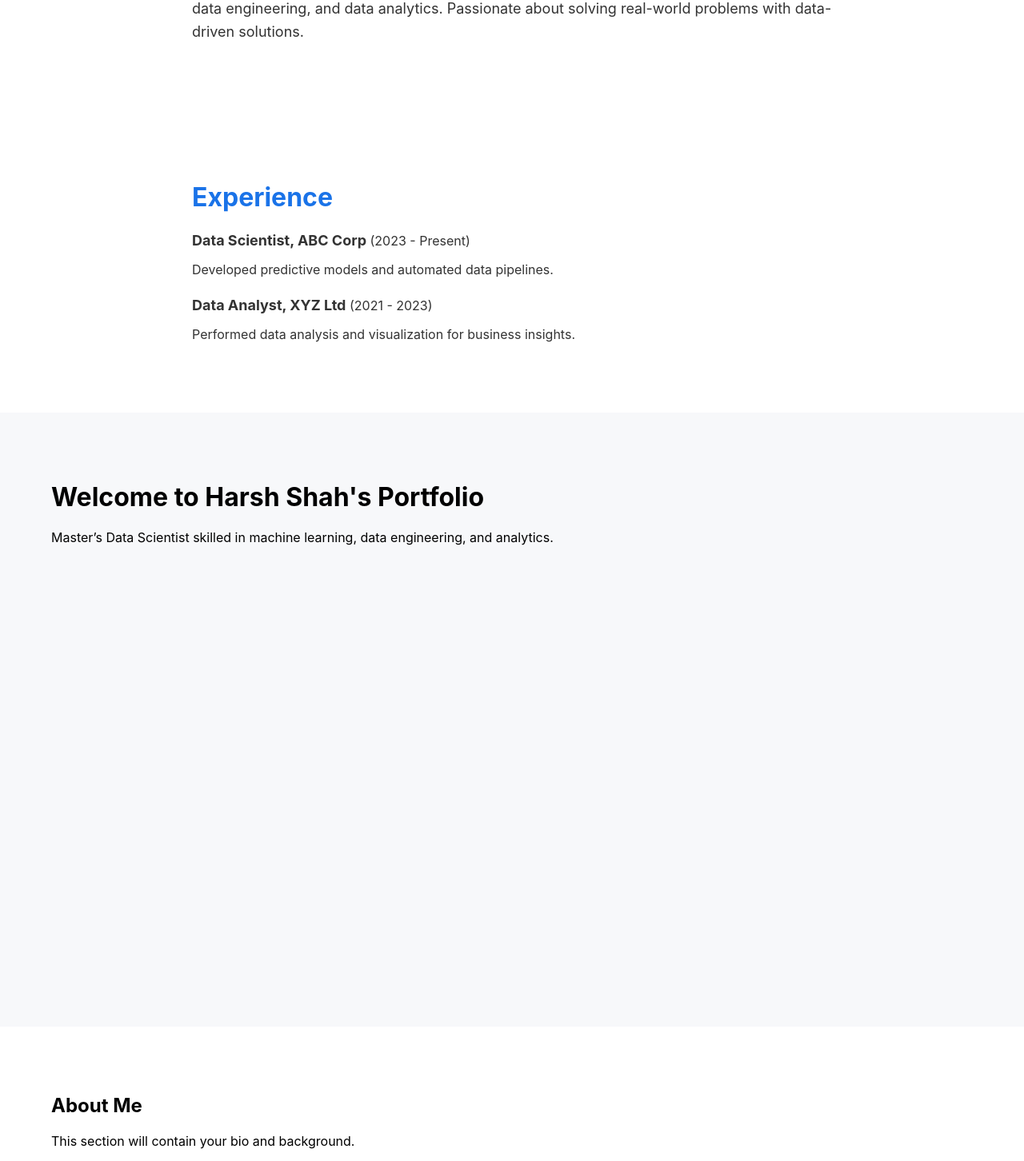
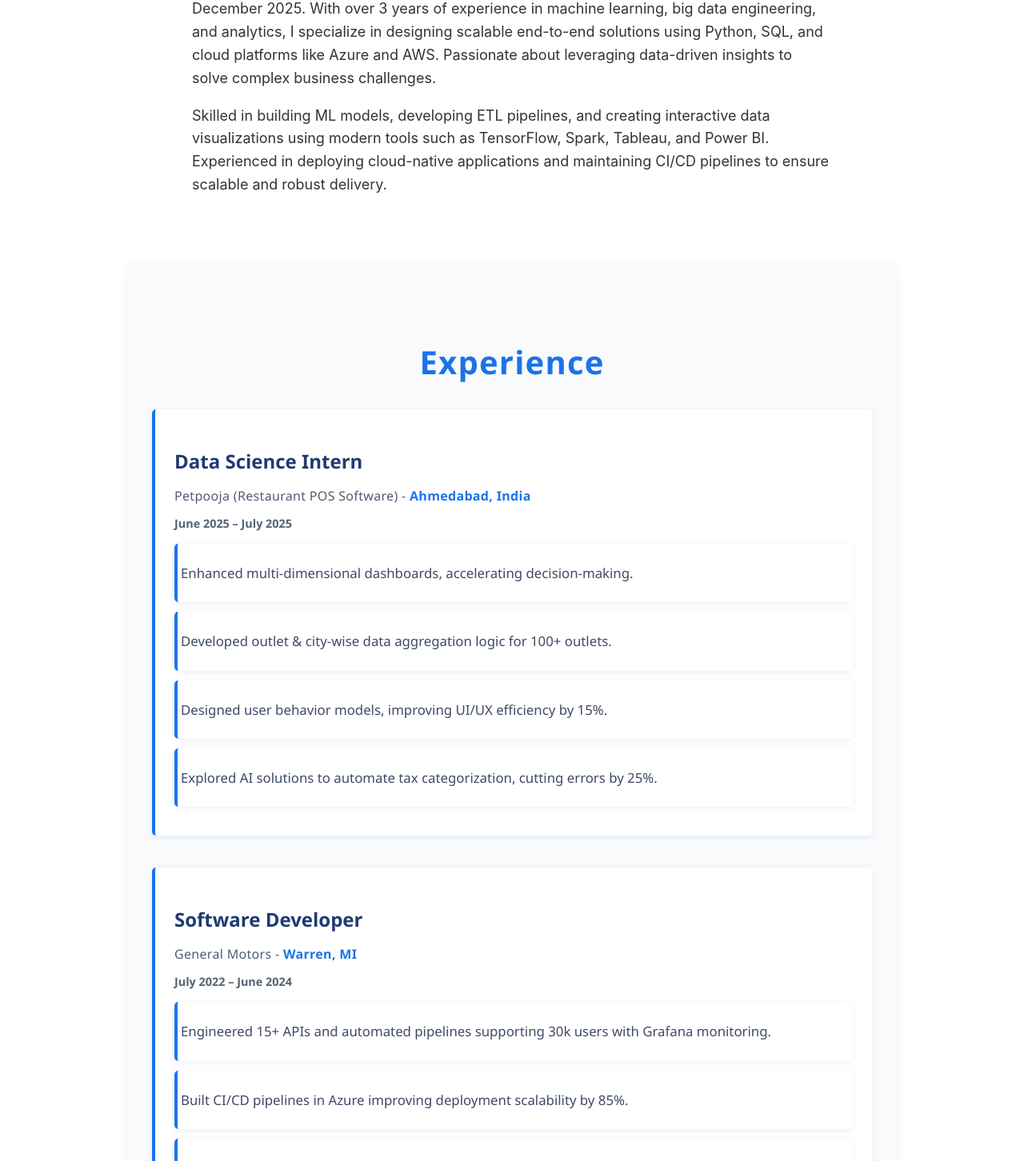
Before and after one commit to Harshgitbu/Harsh_Portfolio, a React (Create React App) app: page / in a window 1280 px wide. Shown: the part 880-2332 px from the top of the page at 80% size. Built offline with nearby package versions, Linux system fonts and the light colour scheme.

Commit message:
Adding sections - About, Exp, Projects, Skills

```diff
--- a/src/App.js
+++ b/src/App.js
@@ -3,6 +3,8 @@ import Navbar from './components/Navbar/Navbar';
 import Hero from './components/Hero/Hero';
 import About from './components/About/About';
 import Experience from './components/Experience/Experience';
+import Projects from './components/Projects/Projects';
+import Skills from './components/Skills/Skills';
 
 function App() {
   return (
@@ -11,22 +13,9 @@ function App() {
       <Hero />
       <About />
       <Experience />
-      <header id="hero" style={{height: '80vh', padding: '4rem', backgroundColor: '#f7f8fa'}}>
-        <h1>Welcome to Harsh Shah's Portfolio</h1>
-        <p>Master’s Data Scientist skilled in machine learning, data engineering, and analytics.</p>
-      </header>
-      <section id="about" style={{padding: '4rem'}}>
-        <h2>About Me</h2>
-        <p>This section will contain your bio and background.</p>
-      </section>
-      <section id="projects" style={{padding: '4rem'}}>
-        <h2>Projects</h2>
-        <p>Featured projects will be displayed here.</p>
-      </section>
-      <section id="contact" style={{padding: '4rem'}}>
-        <h2>Contact</h2>
-        <p>How to get in touch with me.</p>
-      </section>
+      <Projects />
+      <Skills />
+
       <footer style={{backgroundColor: '#1c2735', color: 'white', textAlign: 'center', padding: '1rem'}}>
         © 2025 Harsh Shah
       </footer>
--- a/src/components/About/About.jsx
+++ b/src/components/About/About.jsx
@@ -6,8 +6,13 @@ const About = () => {
     <section className="about" id="about">
       <h2>About Me</h2>
       <p>
-        I am Harsh Shah, a Master’s degree holder in Data Science with expertise in machine learning, data engineering, and data analytics.
-        Passionate about solving real-world problems with data-driven solutions.
+        I am Harsh Shah, a Master’s candidate in Data Science at Boston University, graduating December 2025.
+        With over 3 years of experience in machine learning, big data engineering, and analytics, I specialize in designing scalable end-to-end solutions using Python, SQL, and cloud platforms like Azure and AWS.
+        Passionate about leveraging data-driven insights to solve complex business challenges.
+      </p>
+      <p>
+        Skilled in building ML models, developing ETL pipelines, and creating interactive data visualizations using modern tools such as TensorFlow, Spark, Tableau, and Power BI.
+        Experienced in deploying cloud-native applications and maintaining CI/CD pipelines to ensure scalable and robust delivery.
       </p>
     </section>
   );
--- a/src/components/Experience/Experience.css
+++ b/src/components/Experience/Experience.css
@@ -1,25 +1,79 @@
 .experience {
     padding: 4rem 2rem;
-    max-width: 800px;
+    max-width: 900px;
     margin: 0 auto;
-    color: #333;
+    color: #2e3c5d;
+    font-family: 'Segoe UI', Tahoma, Geneva, Verdana, sans-serif;
+    background: #f9fafb;
+    border-radius: 8px;
+    box-shadow: 0 4px 12px rgba(0,0,0,0.05);
   }
 
   .experience h2 {
-    font-size: 2rem;
-    margin-bottom: 1.5rem;
+    font-size: 2.5rem;
+    margin-bottom: 2rem;
     color: #1a73e8;
+    font-weight: 700;
+    text-align: center;
+    letter-spacing: 1.2px;
   }
 
   .experience ul {
     list-style: none;
-    padding: 0;
+    padding-left: 0;
   }
 
   .experience li {
-    margin-bottom: 1.5rem;
+    margin-bottom: 2.5rem;
+    padding-left: 1rem;
+    border-left: 4px solid #1a73e8;
+    background: white;
+    border-radius: 5px;
+    box-shadow: 0 2px 8px rgba(26, 115, 232, 0.1);
+    padding: 1.5rem;
+    transition: transform 0.3s ease;
   }
 
-  .experience strong {
-    font-size: 1.125rem;
+  .experience li:hover {
+    transform: translateY(-5px);
+    box-shadow: 0 6px 20px rgba(26, 115, 232, 0.15);
   }
+
+  .experience h3 {
+    font-size: 1.5rem;
+    margin-bottom: 0.5rem;
+    color: #203a73;
+    font-weight: 600;
+  }
+
+  .company-location {
+    font-style: normal;
+    color: #4f5d75;
+    margin-bottom: 0.15rem;
+    font-weight: 500;
+    letter-spacing: 0.02em;
+  }
+
+  .company-location span {
+    font-weight: 700;
+    color: #1a73e8;
+  }
+
+  .period {
+    font-weight: 600;
+    font-size: 0.9rem;
+    margin-bottom: 1rem;
+    color: #566270;
+  }
+
+  .details {
+    list-style: disc inside;
+    color: #3f4a66;
+    font-size: 1.05rem;
+    line-height: 1.5;
+  }
+
+  .details li {
+    margin-bottom: 0.75rem;
+    padding-left: 0.25rem;
+  }
--- a/src/components/Experience/Experience.jsx
+++ b/src/components/Experience/Experience.jsx
@@ -1,19 +1,72 @@
 import React from 'react';
 import './Experience.css';
+
+const experiences = [
+  {
+    role: 'Data Science Intern',
+    company: 'Petpooja (Restaurant POS Software)',
+    location: 'Ahmedabad, India',
+    period: 'June 2025 – July 2025',
+    details: [
+      'Enhanced multi-dimensional dashboards, accelerating decision-making.',
+      'Developed outlet & city-wise data aggregation logic for 100+ outlets.',
+      'Designed user behavior models, improving UI/UX efficiency by 15%.',
+      'Explored AI solutions to automate tax categorization, cutting errors by 25%.',
+    ],
+  },
+  {
+    role: 'Software Developer',
+    company: 'General Motors',
+    location: 'Warren, MI',
+    period: 'July 2022 – June 2024',
+    details: [
+      'Engineered 15+ APIs and automated pipelines supporting 30k users with Grafana monitoring.',
+      'Built CI/CD pipelines in Azure improving deployment scalability by 85%.',
+      'Applied cloud-native development and distributed processing for reliability.',
+      'Implemented role-based access controls and security validations.',
+      'Resolved daily software issues via Git workflows ensuring remote vehicle control.',
+    ],
+  },
+  {
+    role: 'Senior Quality Assurance Specialist',
+    company: 'General Motors',
+    location: 'Warren, MI',
+    period: 'June 2021 – June 2022',
+    details: [
+      'Tested 400+ APIs using tools like Postman and ReadyAPI.',
+      'Created 100+ automated/manual test plans improving API reliability.',
+      'Mentored juniors, boosting team productivity by 25%.',
+    ],
+  },
+  {
+    role: 'Android Application Developer Intern',
+    company: 'Silicon IT Hub Pvt Ltd.',
+    location: 'Ahmedabad, India',
+    period: 'Sept 2020 – Jan 2021',
+    details: [
+      'Built Android app for truckers to locate nearby parking.',
+      'Tested and optimized Android applications enhancing user experience.',
+    ],
+  },
+];
 
 const Experience = () => {
   return (
     <section className="experience" id="experience">
       <h2>Experience</h2>
       <ul>
-        <li>
-          <strong>Data Scientist, ABC Corp</strong> (2023 - Present)
-          <p>Developed predictive models and automated data pipelines.</p>
-        </li>
-        <li>
-          <strong>Data Analyst, XYZ Ltd</strong> (2021 - 2023)
-          <p>Performed data analysis and visualization for business insights.</p>
-        </li>
+        {experiences.map(({ role, company, location, period, details }, index) => (
+          <li key={index}>
+            <h3>{role}</h3>
+            <p className="company-location">{company} - <span>{location}</span></p>
+            <p className="period">{period}</p>
+            <ul className="details">
+              {details.map((point, i) => (
+                <li key={i}>{point}</li>
+              ))}
+            </ul>
+          </li>
+        ))}
       </ul>
     </section>
   );
--- /dev/null
+++ b/src/components/Projects/Projects.css
@@ -0,0 +1,59 @@
+.projects {
+    padding: 4rem 2rem;
+    max-width: 1100px;
+    margin: 0 auto;
+    color: #2e3c5d;
+  }
+
+  .projects h2 {
+    font-size: 2.5rem;
+    margin-bottom: 2rem;
+    color: #1a73e8;
+    font-weight: 700;
+    text-align: center;
+  }
+
+  .projects-grid {
+    display: grid;
+    grid-template-columns: repeat(auto-fit,minmax(280px,1fr));
+    gap: 1.75rem;
+  }
+
+  .project-card {
+    background: white;
+    padding: 1.5rem;
+    box-shadow: 0 6px 20px rgba(26, 115, 232, 0.1);
+    border-radius: 8px;
+    transition: transform 0.3s ease;
+  }
+
+  .project-card:hover {
+    transform: translateY(-5px);
+    box-shadow: 0 9px 30px rgba(26, 115, 232, 0.15);
+  }
+
+  .project-card h3 {
+    margin-bottom: 0.5rem;
+    color: #203a73;
+    font-weight: 600;
+  }
+
+  .project-period {
+    font-size: 0.9rem;
+    font-weight: 600;
+    color: #566270;
+    margin-bottom: 1rem;
+  }
+
+  .project-link {
+    display: inline-block;
+    margin-top: 1rem;
+    color: #1a73e8;
+    font-weight: 600;
+    text-decoration: none;
+    transition: color 0.3s;
+  }
+
+  .project-link:hover {
+    color: #155ab6;
+  }
--- /dev/null
+++ b/src/components/Projects/Projects.jsx
@@ -0,0 +1,49 @@
+import React from 'react';
+import './Projects.css';
+
+const projects = [
+  {
+    title: 'Financial Analytics Web App',
+    period: 'Mar 2025 – May 2025',
+    description: 'Streamlit-based web app performing sentiment analysis on social media and financial news to assess stock trends.',
+    link: '#',
+  },
+  {
+    title: 'Predicting Respiratory Hospitalizations from Air Pollution',
+    period: 'Mar 2025 – May 2025',
+    description: 'Machine learning model on Azure ML Studio predicting hospitalization risks using real-time and historical air quality data.',
+    link: '#',
+  },
+  {
+    title: 'Cricket Analytics Web Platform',
+    period: 'Feb 2025 – Apr 2025',
+    description: 'End-to-end DS & ML integration delivering ESPN-style cricket insights using Flask and ML-powered comparisons.',
+    link: '#',
+  },
+  {
+    title: "Exploratory Data Analysis of Boston's District 7",
+    period: 'Oct 2024 – Dec 2024',
+    description: 'Geospatial modeling and interactive Python dashboards for socioeconomic trends and displacement analysis.',
+    link: '#',
+  },
+];
+
+const Projects = () => {
+  return (
+    <section className="projects" id="projects">
+      <h2>Projects</h2>
+      <div className="projects-grid">
+        {projects.map(({ title, period, description, link }, index) => (
+          <div key={index} className="project-card">
+            <h3>{title}</h3>
+            <p className="project-period">{period}</p>
+            <p>{description}</p>
+            <a href={link} target="_blank" rel="noopener noreferrer" className="project-link">View Project</a>
+          </div>
+        ))}
+      </div>
+    </section>
+  );
+};
+
+export default Projects;
--- /dev/null
+++ b/src/components/Skills/Skills.css
@@ -0,0 +1,46 @@
+.skills {
+    padding: 4rem 2rem;
+    max-width: 800px;
+    margin: 0 auto;
+    color: #2e3c5d;
+  }
+
+  .skills h2 {
+    font-size: 2.5rem;
+    margin-bottom: 2rem;
+    color: #1a73e8;
+    font-weight: 700;
+    text-align: center;
+  }
+
+  .skills-list {
+    display: flex;
+    flex-direction: column;
+    gap: 1.25rem;
+  }
+
+  .skill {
+    display: flex;
+    flex-direction: column;
+  }
+
+  .skill-name {
+    font-weight: 600;
+    margin-bottom: 0.3rem;
+    color: #203a73;
+  }
+
+  .skill-bar-wrapper {
+    background-color: #dde3f0;
+    border-radius: 10px;
+    height: 16px;
+    width: 100%;
+    overflow: hidden;
+  }
+
+  .skill-bar {
+    background-color: #1a73e8;
+    height: 100%;
+    border-radius: 10px;
+    transition: width 0.6s ease;
+  }
--- /dev/null
+++ b/src/components/Skills/Skills.jsx
@@ -0,0 +1,32 @@
+import React from 'react';
+import './Skills.css';
+
+const skills = [
+  { name: 'Python', level: 90 },
+  { name: 'SQL', level: 85 },
+  { name: 'Machine Learning', level: 85 },
+  { name: 'Azure ML Studio', level: 80 },
+  { name: 'Data Engineering', level: 80 },
+  { name: 'Tableau', level: 75 },
+  { name: 'JavaScript', level: 70 },
+];
+
+const Skills = () => {
+  return (
+    <section className="skills" id="skills">
+      <h2>Skills</h2>
+      <div className="skills-list">
+        {skills.map(({ name, level }, i) => (
+          <div key={i} className="skill">
+            <span className="skill-name">{name}</span>
+            <div className="skill-bar-wrapper">
+              <div className="skill-bar" style={{ width: `${level}%` }}></div>
+            </div>
+          </div>
+        ))}
+      </div>
+    </section>
+  );
+};
+
+export default Skills;
```
